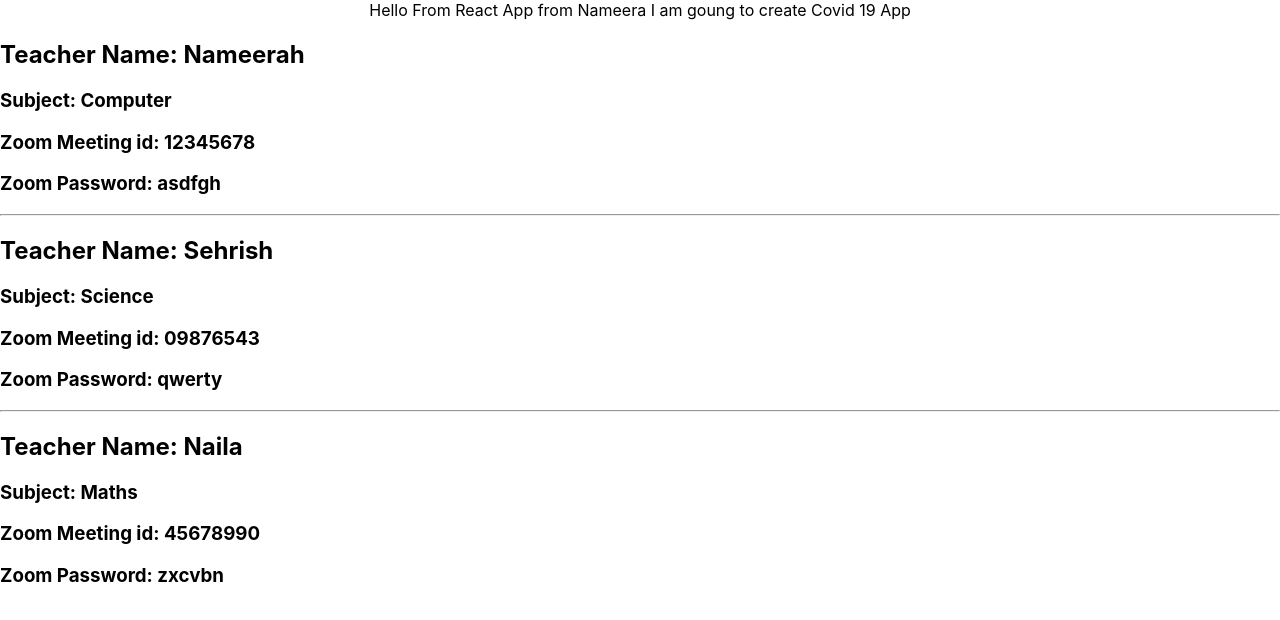
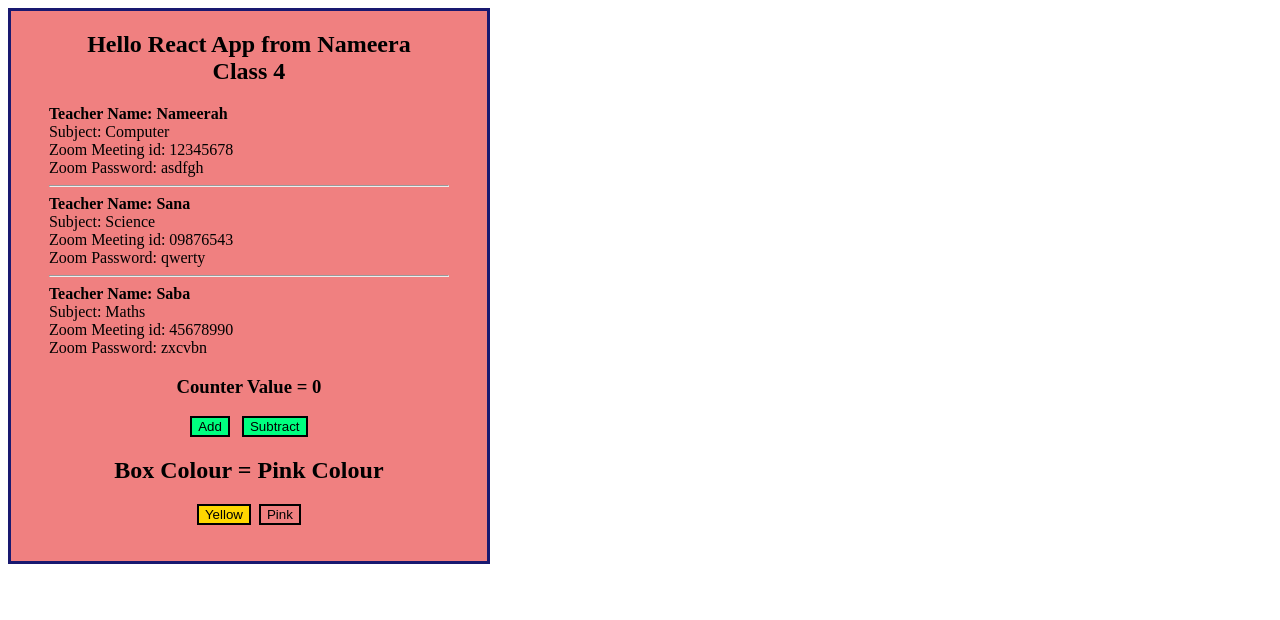
Before and after one commit to nameerazaidi/react_class, a React (Create React App) app: page / in a window 1280 px wide. Shown: the top 620 px of the page. Built offline with nearby package versions, Linux system fonts and the light colour scheme.

Commit message:
class 3 and 4 assignments

```diff
--- a/src/App.js
+++ b/src/App.js
@@ -1,17 +1,28 @@
-import React from 'react';
+import React, {useState} from 'react';
 import './App.css';
 import Teacher from './teacher.js';
 
 function App() {
+  let [count,setCount]=useState(0);
+  let [isYellow,setYellow]=useState(false);
   return (
-    <div className="App">
-      Hello From React App from Nameera I am goung to create Covid 19 App
+    <div className={`box ${isYellow ? 'yellow' : 'pink' }`} >
+      <h2>Hello  React App from Nameera <br />Class 4</h2>
       <Teacher Tchname="Nameerah" subject="Computer" Zoomid="12345678" Zoompsd="asdfgh" />
       <hr/>
-      <Teacher Tchname="Sehrish" subject="Science"  Zoomid="09876543" Zoompsd="qwerty" />
+      <Teacher Tchname="Sana" subject="Science"  Zoomid="09876543" Zoompsd="qwerty" />
       <hr/>
-      <Teacher Tchname="Naila" subject="Maths" Zoomid="45678990" Zoompsd="zxcvbn" />
+      <Teacher Tchname="Saba" subject="Maths" Zoomid="45678990" Zoompsd="zxcvbn" />
 
+      <h3> Counter Value = {count}</h3>
+      <p><button onClick={()=>setCount(count+1)} className={"btn"}>Add</button>
+      &nbsp;&nbsp;&nbsp;
+      <button onClick={()=>setCount(count-1)} className={"btn"}>Subtract</button></p>
+
+      <h2>Box Colour = {isYellow ? 'Yellow Colour':'Pink Colour'}</h2>
+      <button onClick={()=>setYellow(true)} className={"yellow"}>  Yellow  </button>
+      &nbsp;&nbsp;
+      <button onClick={()=>setYellow(false)} className={"pink"}> Pink  </button>
     </div>
   );
 }
--- a/src/index.css
+++ b/src/index.css
@@ -1,13 +1,15 @@
-body {
-  margin: 0;
-  font-family: -apple-system, BlinkMacSystemFont, 'Segoe UI', 'Roboto', 'Oxygen',
-    'Ubuntu', 'Cantarell', 'Fira Sans', 'Droid Sans', 'Helvetica Neue',
-    sans-serif;
-  -webkit-font-smoothing: antialiased;
-  -moz-osx-font-smoothing: grayscale;
+.box
+{
+  text-align: center;
+  border: midnightblue;
+  border-style: solid;
+  padding-left: 3%;
+  padding-right: 3%;
+  height: 550px;
+  width: 400px;
+  background-color: rgb(243, 222, 233);
 }
 
-code {
-  font-family: source-code-pro, Menlo, Monaco, Consolas, 'Courier New',
-    monospace;
-}
+.yellow{ background-color: gold; border-style: solid;}
+.pink{ background-color: lightcoral; border-style: solid;}
+.btn{ background-color: springgreen; border-style: solid;}
--- a/src/teacher.js
+++ b/src/teacher.js
@@ -3,10 +3,10 @@
 {
     return(
         <div align="left">
-        <h2>Teacher Name:  {props.Tchname}</h2>
-        <h3>Subject: {props.subject}</h3>
-        <h3>Zoom Meeting id: {props.Zoomid}</h3>
-        <h3>Zoom Password: {props.Zoompsd}</h3>
+        <b>Teacher Name:  {props.Tchname}</b>
+        <br />Subject: {props.subject}
+        <br />Zoom Meeting id: {props.Zoomid}
+        <br />Zoom Password: {props.Zoompsd}
         </div>
     );
 }
```
